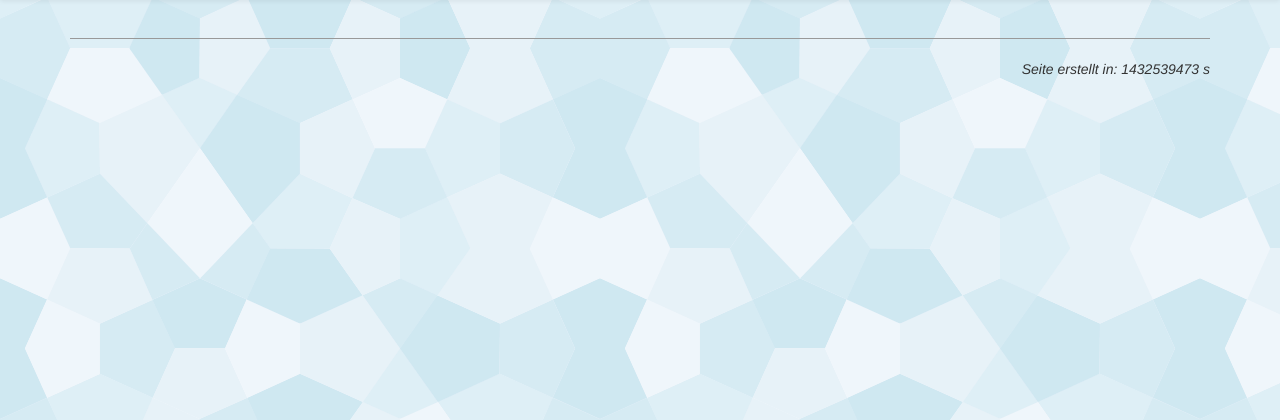
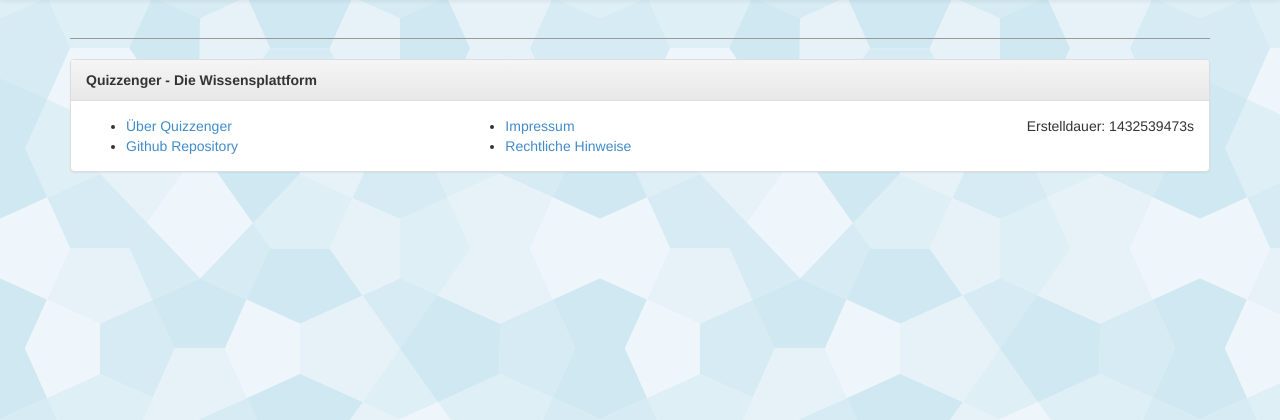
Before and after one commit to szingg/Quizzenger-2, a PHP site: template CSQ_SA/templates/skeleton.php in a window 1280 px wide. Shown: the part 52-472 px from the top of the page. Run offline with PHP 8.4, Linux system fonts and the light colour scheme; the template is opened without the code that fills it, so the values that code supplies are empty; the visitor is signed in with stand-in values (Sample User, id 1); some libraries are stand-ins or nearby versions.

Commit message:
Improved footer design.

```diff
--- a/CSQ_SA/controller/controller.php
+++ b/CSQ_SA/controller/controller.php
@@ -90,7 +90,6 @@ class Controller {
 		$this->viewOuter->assign('username', $_SESSION ['username']);
 		$this->viewOuter->assign('superuser', $_SESSION['superuser']);
 		$this->viewOuter->assign('anymoderator', $reportingModel->isAnyModerator($_SESSION['user_id']));
-		$this->viewOuter->assign( 'csq_footer', 'Die Wissensplattform');
 		$this->viewOuter->assign( 'csq_content', $viewInner->loadTemplate());
 		// Return the whole page now
 		return $this->viewOuter->loadTemplate ();
--- a/CSQ_SA/css/custom.css
+++ b/CSQ_SA/css/custom.css
@@ -379,3 +379,11 @@ div>a {
 .display-inline-block {
 	display: inline-block;
 }
+
+
+/* ----------------------------------------------- */
+/*                     Footer                      */
+/* ----------------------------------------------- */
+footer ul {
+	margin: 0;
+}
--- a/CSQ_SA/templates/skeleton.php
+++ b/CSQ_SA/templates/skeleton.php
@@ -143,14 +143,38 @@
 			</noscript>
 			<?=  $this->_['csq_content']; ?>
 			<hr />
-			<?php
-				echo $this->_['csq_footer'];
-				if(SHOW_PROCESSING_TIME){
-					$time_end = microtime(true);
-					$execution_time = round(($time_end - $GLOBALS["time_start"]),4);
-					echo ('<span style="float:right"><i>Seite erstellt in: '.$execution_time." s</i></span>");
-				}
-			?>
+			<footer>
+				<div class="panel panel-default" id="panelQuestionHistoryUser">
+					<div class="panel-heading">
+						<b>Quizzenger - Die Wissensplattform</b>
+					</div>
+					<div class="panel-body">
+						<div class="row">
+							<div class="col-md-4">
+								<ul>
+									<li><a href="<?php echo APP_PATH . '?view=about'; ?>">Über Quizzenger</a></li>
+									<li><a href="https://github.com/ozzi-/Quizzenger/">Github Repository</a></li>
+								</ul>
+							</div>
+							<div class="col-md-4">
+								<ul>
+									<li><a href="<?php echo APP_PATH . '?view=about'; ?>">Impressum</a></li>
+									<li><a href="<?php echo APP_PATH . '?view=about'; ?>">Rechtliche Hinweise</a></li>
+								</ul>
+							</div>
+							<div class="col-md-4">
+								<?php
+									if(SHOW_PROCESSING_TIME) {
+										$time_end = microtime(true);
+										$execution_time = round(($time_end - $GLOBALS['time_start']), 4);
+										echo '<div class="pull-right">Erstelldauer: ' . $execution_time . 's</div';
+									}
+								?>
+							</div>
+						</div>
+					</div>
+				</div>
+			</footer>
 		</div>
 	</body>
 </html>
```
